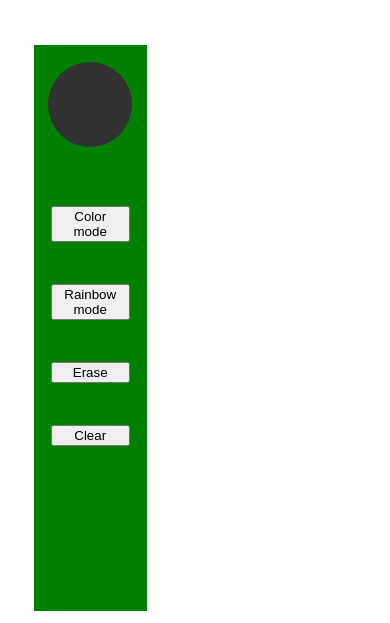
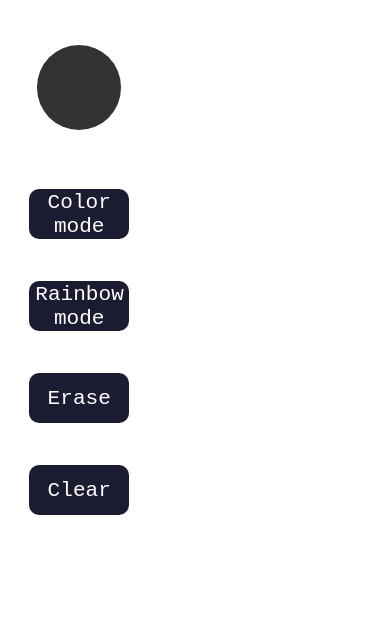
Before and after one commit to Patrik200414/Etch-a-sketch, a plain HTML site: page index.html in a window 390 px wide. Shown: the part 91-714 px from the top of the page. Drawn offline with Linux system fonts and the light colour scheme.

Commit message:
Styling the buttons
I added a background-color to it and I changed the font-family
I made the sizeing of the buttons responsive
I added a hover effect to it
When you hover over the element it will be bigger and transparent

```diff
--- a/style.css
+++ b/style.css
@@ -19,13 +19,14 @@ header{
     header{
         font-size: 4vw;
     }
+
 }
 
 
 article{
     height: 75vh;
     display: flex;
-    padding: 4vh;
+    padding: 2vh;
 }
 .color-picker{
     height: 10vh;
@@ -36,7 +37,6 @@ article{
 .setting-elements{
     display: flex;
     flex-direction: column;
-    background-color: green;
     width: 35%;
     row-gap: 7vh;
     align-items: center;
@@ -47,3 +47,21 @@ article{
     flex-direction: column;
     row-gap: 5vh;
 }
+.btn{
+    width: 12vw;
+    height: 5vh;
+    min-width: 100px;
+    min-height: 50px;
+    border: none;
+    background-color: var(--color-darkblue);
+    border-radius: 10px;
+    color: white;
+    font-family: 'Courier New', Courier, monospace;
+    font-size: 2.5vh;
+}
+.btn:hover{
+    opacity: 0.6;
+    transition: all 0.15s ease-in;
+    height: calc(5vh + 10px);
+    width: calc(12vw + 10px);;
+}
```
